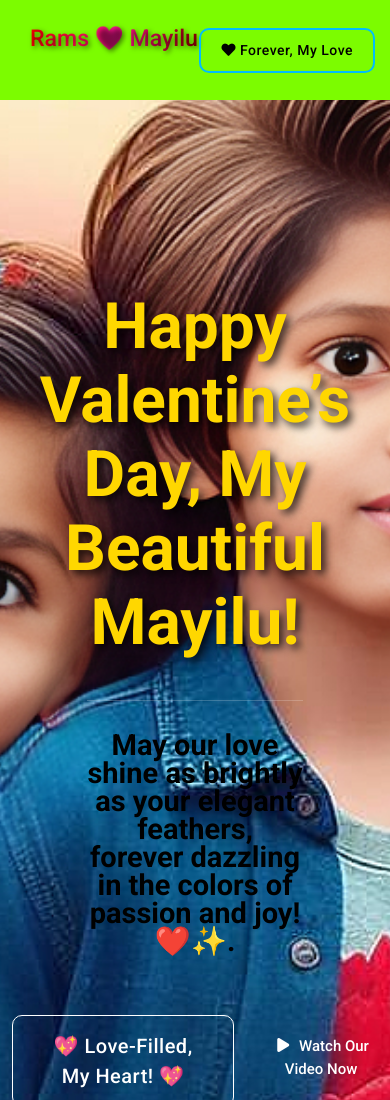
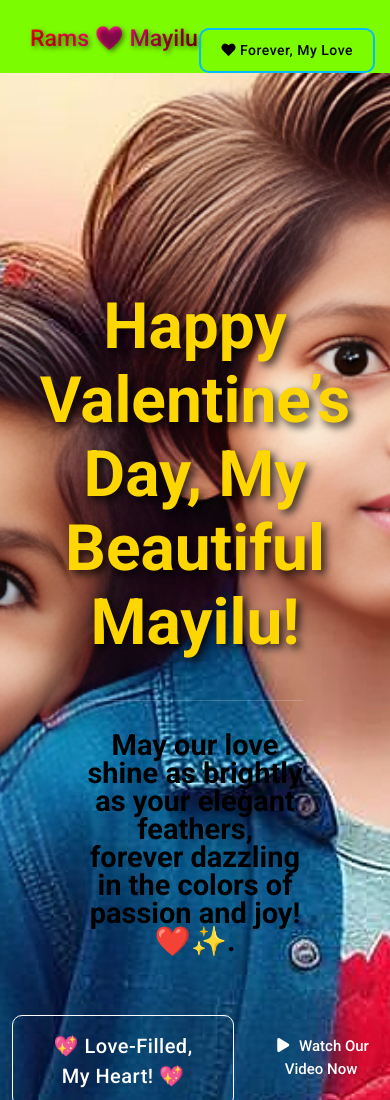
Before and after one commit to ramesh1505github/valentinesrams, a plain HTML site: page index.html in a window 390 px wide. Shown: the top 1100 px of the page. Drawn offline with nearby package versions, Linux system fonts and the light colour scheme.

Commit message:
Update templatemo-snapx-photography.css

```diff
--- a/assets/css/templatemo-snapx-photography.css
+++ b/assets/css/templatemo-snapx-photography.css
@@ -590,7 +590,7 @@ Header Style
   .header-area {
     background-color: lawngreen;
     padding: 0px 15px;
-    height: 100px;
+    height: 73px;
     box-shadow: none;
     text-align: center;
   }
```
